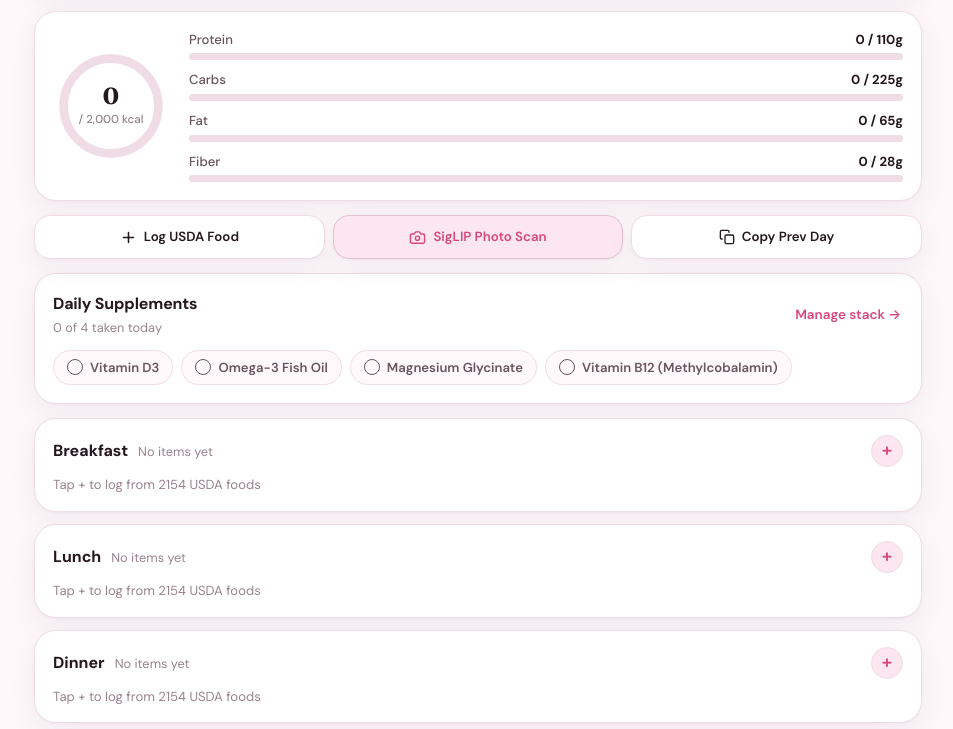
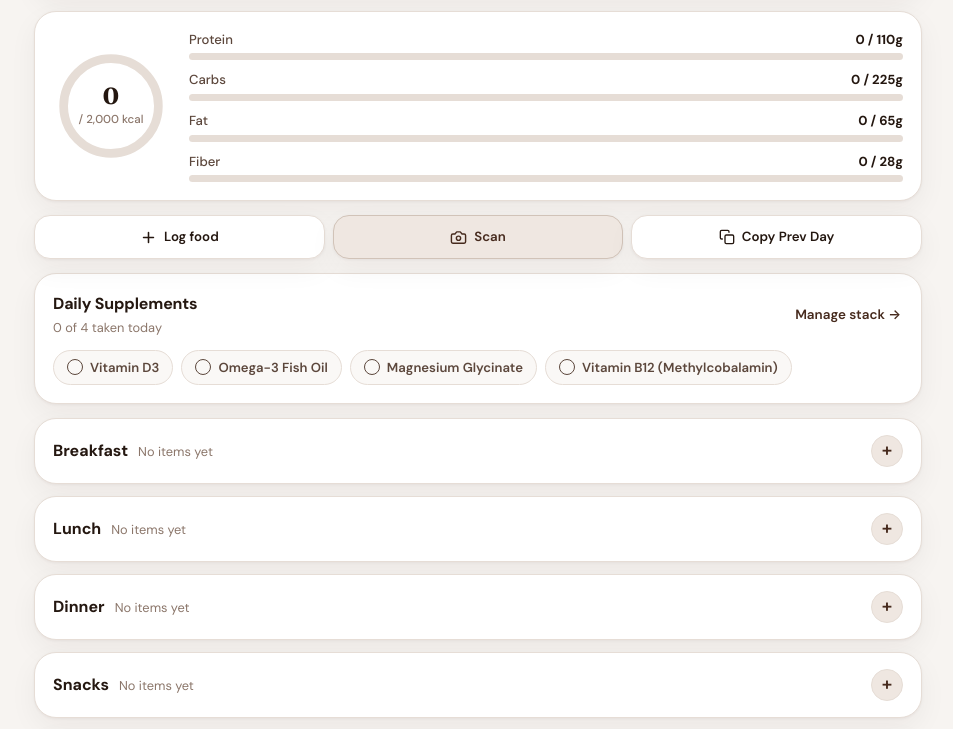
Before and after one commit to lex4040/EuLog, a plain HTML site: page index.html in a window 1280 px wide. Shown: the part 138-867 px from the top of the page, without its empty margins (162-1115 px from the left). Drawn offline with Linux system fonts and the light colour scheme.

Commit message:
Switch to Dark Brown & White colorscheme, rename buttons to Log food & Scan, remove empty meal Tap + text

```diff
--- a/app.js
+++ b/app.js
@@ -99,13 +99,13 @@
 
   /* ==================== THEME ==================== */
   function applyTheme(themeName) {
-    const valid = ['blush', 'dark', 'paper'].includes(themeName) ? themeName : 'blush';
+    const valid = themeName === 'dark' ? 'dark' : 'light';
     state.settings.theme = valid;
     document.documentElement.setAttribute('data-theme', valid);
 
     const meta = $('theme-color-meta');
     if (meta) {
-      meta.content = valid === 'dark' ? '#000000' : valid === 'paper' ? '#f5f1ea' : '#fdf7fa';
+      meta.content = valid === 'dark' ? '#120c09' : '#f7f4f1';
     }
 
     const icon = $('theme-icon');
@@ -122,13 +122,10 @@
   }
 
   function cycleTheme() {
-    const order = ['blush', 'dark', 'paper'];
-    const idx = order.indexOf(state.settings.theme);
-    const next = order[(idx + 1) % order.length];
+    const next = state.settings.theme === 'dark' ? 'light' : 'dark';
     applyTheme(next);
     persist();
-    const labels = { blush: 'Blush Light', dark: 'AMOLED Dark', paper: 'Warm Paper' };
-    showToast(`Theme: ${labels[next]}`);
+    showToast(next === 'dark' ? 'Theme: Dark Brown' : 'Theme: White & Brown');
   }
 
   /* ==================== NAVIGATION ==================== */
@@ -223,7 +220,7 @@
 
       const rowsHtml =
         mealEntries.length === 0
-          ? `<p class="meal-empty">Tap + to log from ${USDA_FOODS.length} USDA foods</p>`
+          ? ''
           : `<div class="meal-entries">${mealEntries
               .map((entry) => {
                 const food = entry.snapshot || findFoodById(entry.foodId);
--- a/index.html
+++ b/index.html
@@ -1,18 +1,18 @@
 <!DOCTYPE html>
-<html lang="en" data-theme="blush">
+<html lang="en" data-theme="light">
 <head>
   <meta charset="UTF-8" />
   <meta name="viewport" content="width=device-width, initial-scale=1.0, viewport-fit=cover" />
   <title>EuLog — Daily Nutrition, Supplements &amp; Weekly Vital Nutrients</title>
   <meta
     name="description"
-    content="EuLog is a private, offline-capable daily nutrition and supplement tracker featuring 153 USDA foods, on-device SigLIP food photo recognition, and Weekly Vital Nutrients analytics."
+    content="EuLog is a private, offline-capable daily nutrition and supplement tracker featuring 2,154 USDA and Greek foods, on-device SigLIP food photo recognition, and Weekly Vital Nutrients analytics."
   />
   <meta name="mobile-web-app-capable" content="yes" />
   <meta name="apple-mobile-web-app-capable" content="yes" />
   <meta name="apple-mobile-web-app-status-bar-style" content="default" />
   <meta name="apple-mobile-web-app-title" content="EuLog" />
-  <meta name="theme-color" id="theme-color-meta" content="#fdf7fa" />
+  <meta name="theme-color" id="theme-color-meta" content="#f7f4f1" />
 
   <link rel="manifest" href="./manifest.json" />
   <link rel="icon" type="image/svg+xml" href="./icon.svg" />
@@ -30,7 +30,7 @@
     <!-- Top Bar -->
     <header class="top-bar">
       <div class="brand-group">
-        <img src="./icon-192.png" alt="EuLog pink chef hat icon" class="brand-icon" width="38" height="38" />
+        <img src="./icon-192.png" alt="EuLog chef hat icon" class="brand-icon" width="38" height="38" />
         <div class="brand-text">
           <h1 class="app-title">EuLog</h1>
           <span class="app-tagline">Nutrition &amp; Vital Nutrients</span>
@@ -46,12 +46,12 @@
       </nav>
 
       <div class="top-actions">
-        <button id="open-scan-btn" type="button" class="btn btn-primary btn-scan" title="Scan meal photo with on-device SigLIP">
+        <button id="open-scan-btn" type="button" class="btn btn-primary btn-scan" title="Scan meal photo">
           <svg width="17" height="17" viewBox="0 0 24 24" fill="none" stroke="currentColor" stroke-width="2.1" stroke-linecap="round" stroke-linejoin="round" aria-hidden="true">
             <path d="M14.5 4h-5L7 7H4a2 2 0 0 0-2 2v9a2 2 0 0 0 2 2h16a2 2 0 0 0 2-2V9a2 2 0 0 0-2-2h-3l-2.5-3z" />
             <circle cx="12" cy="13" r="3" />
           </svg>
-          <span>Scan Photo</span>
+          <span>Scan</span>
         </button>
 
         <button id="theme-toggle-btn" type="button" class="btn btn-ghost btn-icon" aria-label="Switch color theme" title="Switch color theme">
@@ -153,11 +153,11 @@
         <div class="quick-actions-row">
           <button id="quick-add-food-btn" type="button" class="quick-action-btn">
             <svg width="17" height="17" viewBox="0 0 24 24" fill="none" stroke="currentColor" stroke-width="2.2" stroke-linecap="round"><path d="M12 5v14M5 12h14" /></svg>
-            <span>Log USDA Food</span>
+            <span>Log food</span>
           </button>
           <button id="quick-scan-btn" type="button" class="quick-action-btn quick-action-accent">
             <svg width="17" height="17" viewBox="0 0 24 24" fill="none" stroke="currentColor" stroke-width="2" stroke-linecap="round" stroke-linejoin="round"><path d="M14.5 4h-5L7 7H4a2 2 0 0 0-2 2v9a2 2 0 0 0 2 2h16a2 2 0 0 0 2-2V9a2 2 0 0 0-2-2h-3l-2.5-3z" /><circle cx="12" cy="13" r="3" /></svg>
-            <span>SigLIP Photo Scan</span>
+            <span>Scan</span>
           </button>
           <button id="copy-yesterday-btn" type="button" class="quick-action-btn" title="Copy all logged meals from the previous day">
             <svg width="16" height="16" viewBox="0 0 24 24" fill="none" stroke="currentColor" stroke-width="2" stroke-linecap="round" stroke-linejoin="round"><rect x="9" y="9" width="13" height="13" rx="2" /><path d="M5 15H4a2 2 0 0 1-2-2V4a2 2 0 0 1 2-2h9a2 2 0 0 1 2 2v1" /></svg>
@@ -631,9 +631,8 @@
         <div class="form-field">
           <label class="field-label">Appearance Theme</label>
           <div class="theme-picker-row">
-            <button type="button" class="theme-option-btn" data-set-theme="blush">Blush Light</button>
-            <button type="button" class="theme-option-btn" data-set-theme="dark">AMOLED Dark</button>
-            <button type="button" class="theme-option-btn" data-set-theme="paper">Warm Paper</button>
+            <button type="button" class="theme-option-btn" data-set-theme="light">White &amp; Brown</button>
+            <button type="button" class="theme-option-btn" data-set-theme="dark">Dark Brown</button>
           </div>
         </div>
 
--- a/storage.js
+++ b/storage.js
@@ -8,7 +8,7 @@
   const STORAGE_KEY = 'eulog_state_v1';
 
   const DEFAULT_SETTINGS = {
-    theme: 'blush', // 'blush' | 'dark' | 'paper'
+    theme: 'light', // 'light' (White & Brown) | 'dark' (Dark Brown & White)
     calorieGoal: 2000,
     proteinGoal: 110,
     carbsGoal: 225,
--- a/styles.css
+++ b/styles.css
@@ -1,115 +1,89 @@
 /* ==========================================================================
    EuLog — Daily Nutrition, Supplements & Weekly Vital Nutrients
-   Editorial Blush-Rose Light, True-Black AMOLED Dark & Warm Paper Themes
+   Editorial Dark Brown & White Palette (White & Espresso + Deep Dark Brown)
    ========================================================================== */
 
 :root,
-[data-theme="blush"] {
-  --bg: #fdf7fa;
+[data-theme="light"] {
+  --bg: #f7f4f1;
   --sheet: #ffffff;
-  --sheet-elevated: #fff9fc;
-  --sheet-hover: #fdf2f7;
-  --rule: #f0dce5;
-  --rule-strong: #e3c1d0;
-
-  --ink: #24181e;
-  --ink-secondary: #68545e;
-  --ink-muted: #98838e;
-
-  --accent: #d9487d;
-  --accent-hover: #c2376a;
-  --accent-soft: #fce6ef;
+  --sheet-elevated: #faf8f6;
+  --sheet-hover: #f2ece7;
+  --rule: #e6ddd6;
+  --rule-strong: #d1c3b8;
+
+  --ink: #241710;
+  --ink-secondary: #5c473c;
+  --ink-muted: #8b766a;
+
+  --accent: #462a1d;
+  --accent-hover: #311c13;
+  --accent-soft: #efe7e1;
   --accent-ink: #ffffff;
 
-  --protein: #d9487d;
-  --carbs: #c9862c;
-  --fat: #4b7c68;
-  --fiber: #7b61a6;
-
-  --status-ok: #2c7a5b;
-  --status-ok-soft: #e4f4ec;
-  --status-mid: #b97724;
-  --status-mid-soft: #fcf0df;
-  --status-low: #c4435d;
-  --status-low-soft: #fde8ec;
-
-  --danger: #bf3952;
-  --danger-soft: #fde8ec;
+  --protein: #462a1d;
+  --carbs: #9e6b3b;
+  --fat: #5c6f52;
+  --fiber: #7b5e50;
+
+  --status-ok: #2e6b4e;
+  --status-ok-soft: #e6f2ec;
+  --status-mid: #9c6621;
+  --status-mid-soft: #f8eee0;
+  --status-low: #9f3e34;
+  --status-low-soft: #f9e8e6;
+
+  --danger: #9f3e34;
+  --danger-soft: #f9e8e6;
 
   --radius-sm: 10px;
   --radius-md: 16px;
   --radius-lg: 22px;
   --radius-pill: 999px;
 
-  --shadow-card: 0 1px 3px rgba(68, 24, 46, 0.04), 0 10px 28px rgba(68, 24, 46, 0.05);
-  --shadow-modal: 0 22px 54px rgba(36, 16, 26, 0.2);
+  --shadow-card: 0 1px 3px rgba(36, 23, 16, 0.05), 0 10px 28px rgba(36, 23, 16, 0.05);
+  --shadow-modal: 0 22px 54px rgba(24, 14, 9, 0.24);
 
   --font-display: "Fraunces", Georgia, serif;
   --font-sans: "DM Sans", system-ui, -apple-system, "Segoe UI", Roboto, sans-serif;
   --ease: cubic-bezier(0.22, 1, 0.36, 1);
 }
 
-/* True-Black AMOLED Dark Theme */
+/* Deep Dark Brown & Crisp White Mode */
 [data-theme="dark"] {
-  --bg: #000000;
-  --sheet: #121012;
-  --sheet-elevated: #191518;
-  --sheet-hover: #211b1f;
-  --rule: #2a2227;
-  --rule-strong: #3f333a;
-
-  --ink: #f7f1f4;
-  --ink-secondary: #bdaeb6;
-  --ink-muted: #84747d;
-
-  --accent: #ef6a9a;
-  --accent-hover: #f581ab;
-  --accent-soft: rgba(239, 106, 154, 0.16);
-  --accent-ink: #1b0910;
-
-  --protein: #ef6a9a;
-  --carbs: #e2a44c;
-  --fat: #5eb08e;
-  --fiber: #a58cd1;
-
-  --status-ok: #58b88d;
-  --status-ok-soft: rgba(88, 184, 141, 0.16);
-  --status-mid: #e2a44c;
-  --status-mid-soft: rgba(226, 164, 76, 0.16);
-  --status-low: #ef6a84;
-  --status-low-soft: rgba(239, 106, 132, 0.16);
-
-  --danger: #ee6a7e;
-  --danger-soft: rgba(238, 106, 126, 0.15);
-
-  --shadow-card: 0 2px 12px rgba(0, 0, 0, 0.45);
+  --bg: #120c09;
+  --sheet: #1d1410;
+  --sheet-elevated: #261b15;
+  --sheet-hover: #30221b;
+  --rule: #382921;
+  --rule-strong: #4e3b30;
+
+  --ink: #ffffff;
+  --ink-secondary: #d7cbc3;
+  --ink-muted: #9f8d82;
+
+  --accent: #ffffff;
+  --accent-hover: #ece5df;
+  --accent-soft: rgba(255, 255, 255, 0.12);
+  --accent-ink: #1e130d;
+
+  --protein: #ffffff;
+  --carbs: #d9a773;
+  --fat: #9ab38d;
+  --fiber: #c7a999;
+
+  --status-ok: #7bc49d;
+  --status-ok-soft: rgba(123, 196, 157, 0.16);
+  --status-mid: #e0b06e;
+  --status-mid-soft: rgba(224, 176, 110, 0.16);
+  --status-low: #e38278;
+  --status-low-soft: rgba(227, 130, 120, 0.16);
+
+  --danger: #e38278;
+  --danger-soft: rgba(227, 130, 120, 0.15);
+
+  --shadow-card: 0 2px 14px rgba(0, 0, 0, 0.45);
   --shadow-modal: 0 24px 56px rgba(0, 0, 0, 0.72);
-}
-
-/* Warm Paper Theme */
-[data-theme="paper"] {
-  --bg: #f5f1ea;
-  --sheet: #ffffff;
-  --sheet-elevated: #faf8f4;
-  --sheet-hover: #f7f4ee;
-  --rule: #e6dfd4;
-  --rule-strong: #d3c9ba;
-
-  --ink: #1e1c19;
-  --ink-secondary: #5c564c;
-  --ink-muted: #8b8377;
-
-  --accent: #c94676;
-  --accent-hover: #b23764;
-  --accent-soft: #fae8ef;
-  --accent-ink: #ffffff;
-
-  --protein: #c94676;
-  --carbs: #b87b26;
-  --fat: #2e6b52;
-  --fiber: #6d588f;
-
-  --shadow-card: 0 2px 6px rgba(28, 27, 24, 0.04), 0 12px 28px rgba(28, 27, 24, 0.05);
 }
 
 *,
@@ -176,7 +150,7 @@ button {
 
 .brand-icon {
   border-radius: 12px;
-  box-shadow: 0 2px 10px rgba(217, 72, 125, 0.18);
+  box-shadow: 0 2px 10px rgba(70, 42, 29, 0.16);
   flex-shrink: 0;
 }
 
--- a/sw.js
+++ b/sw.js
@@ -4,7 +4,7 @@
    updates arrive promptly while remaining 100% usable offline.
    ========================================================================== */
 
-const CACHE_NAME = 'eulog-offline-v5';
+const CACHE_NAME = 'eulog-offline-v6';
 const ASSETS = [
   './',
   './index.html',
```
Also changed, not shown: manifest.json.
